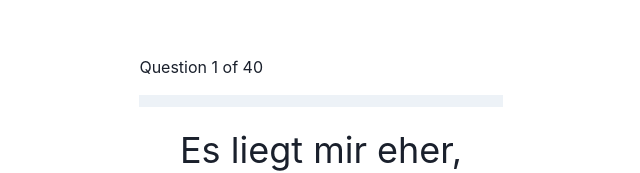
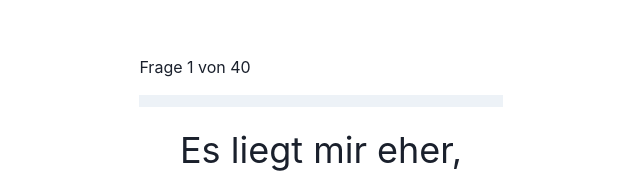
Before and after one commit to ruthtempo/personality-test, a React (Create React App) app: page /form in a window 1280 px wide. Shown: the part 204-377 px from the top of the page, without its empty margins (319-959 px from the left). Built offline with nearby package versions, Linux system fonts and the light colour scheme.

Commit message:
translates text to german

```diff
--- a/src/pages/Form.tsx
+++ b/src/pages/Form.tsx
@@ -15,9 +15,8 @@ export const Form = (p: {
   return p.answers.length < personalityTest.length ? (
     <Box display="flex" flexDirection={"column"}>
       <Text>
-        Question {p.answers.length + 1} of {personalityTest.length}
+        Frage {p.answers.length + 1} von {personalityTest.length}
       </Text>
-
       <Progress value={progress} my={4} colorScheme="teal" />
       <Text fontSize="4xl" textAlign="center">
         {personalityTest[p.answers.length].question}
```
